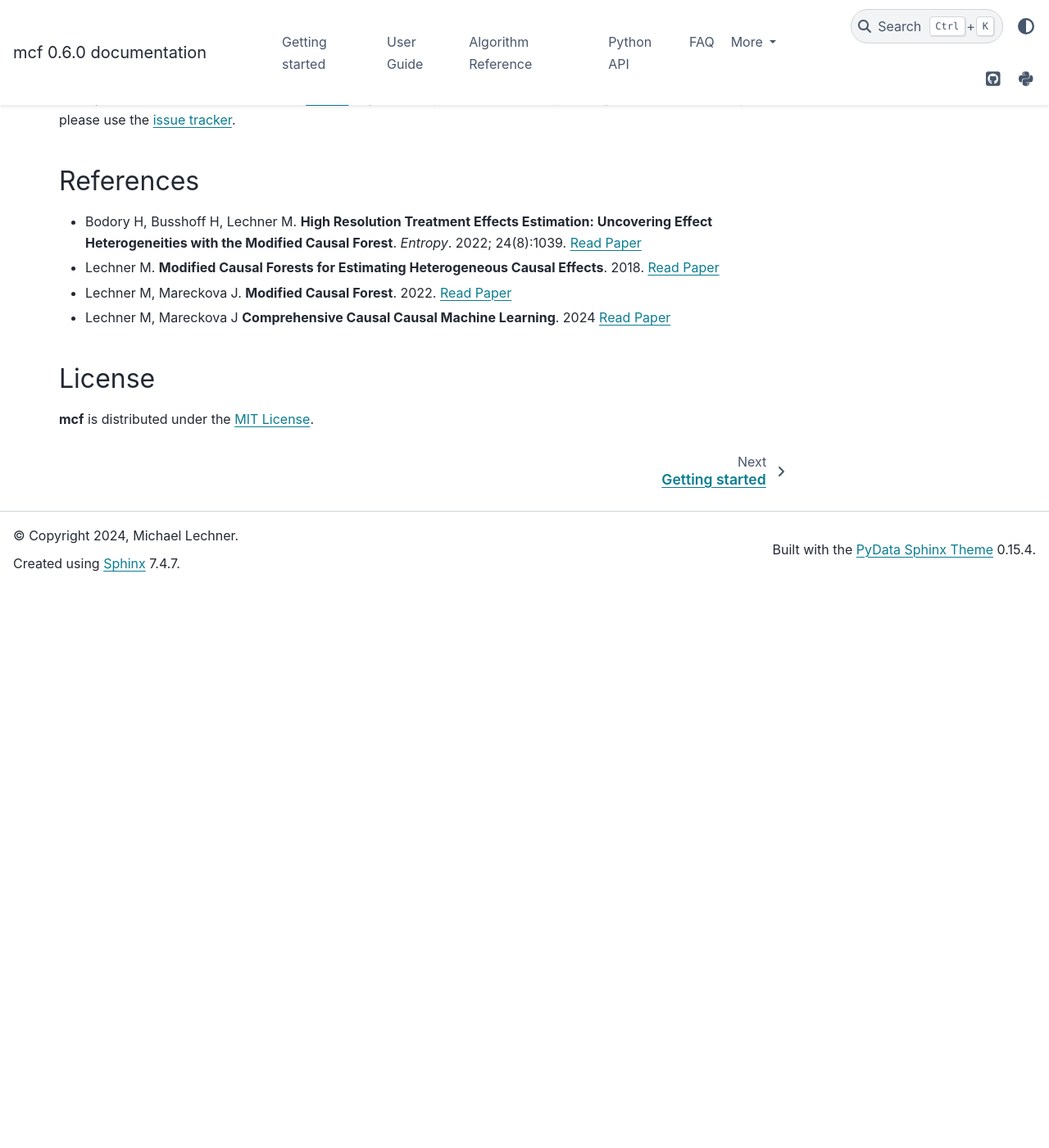
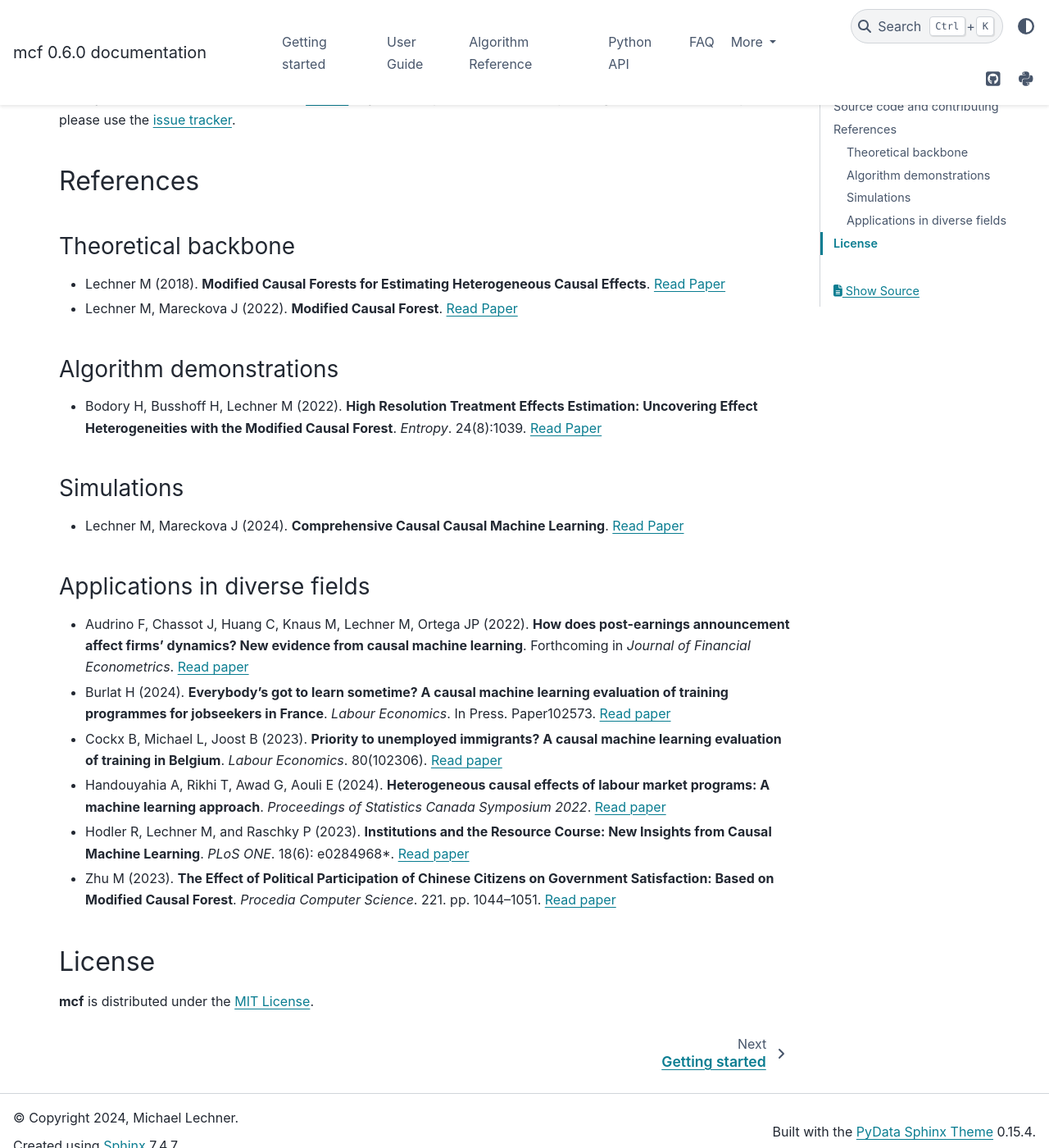
Before and after one commit to MCFpy/mcf, a Sphinx documentation site: the page built from docs/source/index.rst, in a window 1280 px wide and 1400 px high, scrolled down 3775 px. Shown: the whole window at 82% size. Built offline with Sphinx 7.4.7 and the PyData theme 0.15.4, drawn with Linux system fonts in a browser that asks for light colours; before the commit the page ends 4491 px from its top, so only the background shows below that.

Commit message:
Update index.rst update references

```diff
--- a/docs/source/index.rst
+++ b/docs/source/index.rst
@@ -176,14 +176,32 @@ The Python source code is available on `GitHub <https://github.com/MCFpy/mcf>`_.
 
 References
 ----------
+Theoretical backbone
+^^^^^^^^^^^^^^^^^^^^
+- Lechner M (2018). **Modified Causal Forests for Estimating Heterogeneous Causal Effects**. `Read Paper <https://doi.org/10.48550/arXiv.1812.09487>`__
+- Lechner M, Mareckova J (2022). **Modified Causal Forest**. `Read Paper <https://doi.org/10.48550/arXiv.2209.03744>`__
 
-- Bodory H, Busshoff H, Lechner M. **High Resolution Treatment Effects Estimation: Uncovering Effect Heterogeneities with the Modified Causal Forest**. *Entropy*. 2022; 24(8):1039. `Read Paper <https://doi.org/10.3390/e24081039>`__
+Algorithm demonstrations
+^^^^^^^^^^^^^^^^^^^^^^^^
+- Bodory H, Busshoff H, Lechner M (2022). **High Resolution Treatment Effects Estimation: Uncovering Effect Heterogeneities with the Modified Causal Forest**. *Entropy*. 24(8):1039. `Read Paper <https://doi.org/10.3390/e24081039>`__
 
-- Lechner M. **Modified Causal Forests for Estimating Heterogeneous Causal Effects**. 2018. `Read Paper <https://doi.org/10.48550/arXiv.1812.09487>`__
+Simulations
+^^^^^^^^^^^
+- Lechner M, Mareckova J (2024). **Comprehensive Causal Causal Machine Learning**. `Read Paper <https://doi.org/10.48550/arXiv.2405.10198>`__
 
-- Lechner M, Mareckova J. **Modified Causal Forest**. 2022. `Read Paper <https://doi.org/10.48550/arXiv.2209.03744>`__
+Applications in diverse fields
+^^^^^^^^^^^^^^^^^^^^^^^^^^^^^^
+- Audrino F, Chassot J, Huang C, Knaus M, Lechner M, Ortega JP (2022). **How does post-earnings announcement affect firms’ dynamics? New evidence from causal machine learning**. Forthcoming in *Journal of Financial Econometrics*. `Read paper <https://academic.oup.com/jfec/article/22/3/575/6640191>`__
 
-- Lechner M, Mareckova J **Comprehensive Causal Causal Machine Learning**. 2024 `Read Paper <https://doi.org/10.48550/arXiv.2405.10198>`__
+- Burlat H (2024). **Everybody’s got to learn sometime? A causal machine learning evaluation of training programmes for jobseekers in France**. *Labour Economics*. In Press. Paper102573. `Read paper <https://doi.org/10.1016/j.labeco.2024.102573>`__
+
+- Cockx B, Michael L, Joost B (2023). **Priority to unemployed immigrants? A causal machine learning evaluation of training in Belgium**. *Labour Economics*. 80(102306). `Read paper <https://www.sciencedirect.com/science/article/pii/S0927537122001968>`__
+
+- Handouyahia A, Rikhi T, Awad G, Aouli E (2024). **Heterogeneous causal effects of labour market programs: A machine learning approach**. *Proceedings of Statistics Canada Symposium 2022*. `Read paper <https://www150.statcan.gc.ca/n1/pub/11-522-x/2022001/article/00017-eng.pdf>`__
+
+- Hodler R, Lechner M, and Raschky P (2023). **Institutions and the Resource Course: New Insights from Causal Machine Learning**. *PLoS ONE*. 18(6): e0284968*. `Read paper <https://doi.org/10.1371/journal.pone.0284968>`__
+
+- Zhu M (2023). **The Effect of Political Participation of Chinese Citizens on Government Satisfaction: Based on Modified Causal Forest**. *Procedia Computer Science*. 221. pp. 1044–1051. `Read paper <https://linkinghub.elsevier.com/retrieve/pii/S187705092300844X>`__
 
 License
 -------
```
